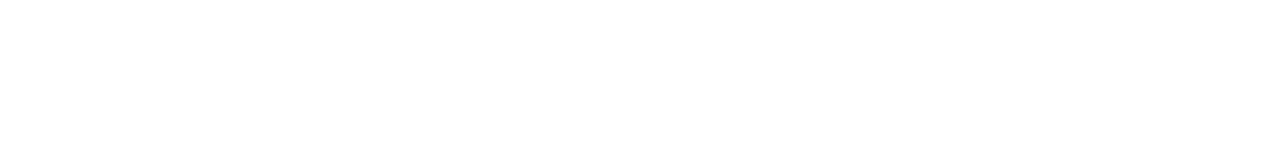
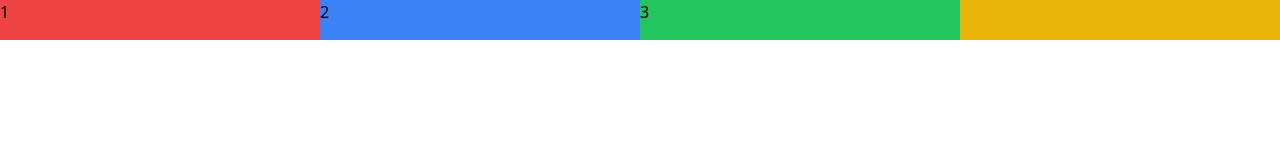
Before and after one commit to blessedmadukoma/udemy-tailwind, a website: page public/index.html in a window 1280 px wide. Drawn offline with Linux system fonts and the light colour scheme.

Commit message:
flexbox complete

```diff
--- a/public/index.html
+++ b/public/index.html
@@ -10,7 +10,13 @@
 </head>
 
 <body>
- <div class="bg-yellow-500 w-auto"></div>
+ <!-- convert the div to flex -->
+ <div class="flex flex-wrap bg-yellow-500 w-auto">
+  <!-- set the height and width to 10 - 2.5rem-->
+  <div class="h-10 w-80 bg-red-500">1</div>
+  <div class="h-10 w-80 bg-blue-500">2</div>
+  <div class="h-10 w-80 bg-green-500">3</div>
+ </div>
 </body>
 
 </html>
```
Also changed, not shown: public/styles.css.
